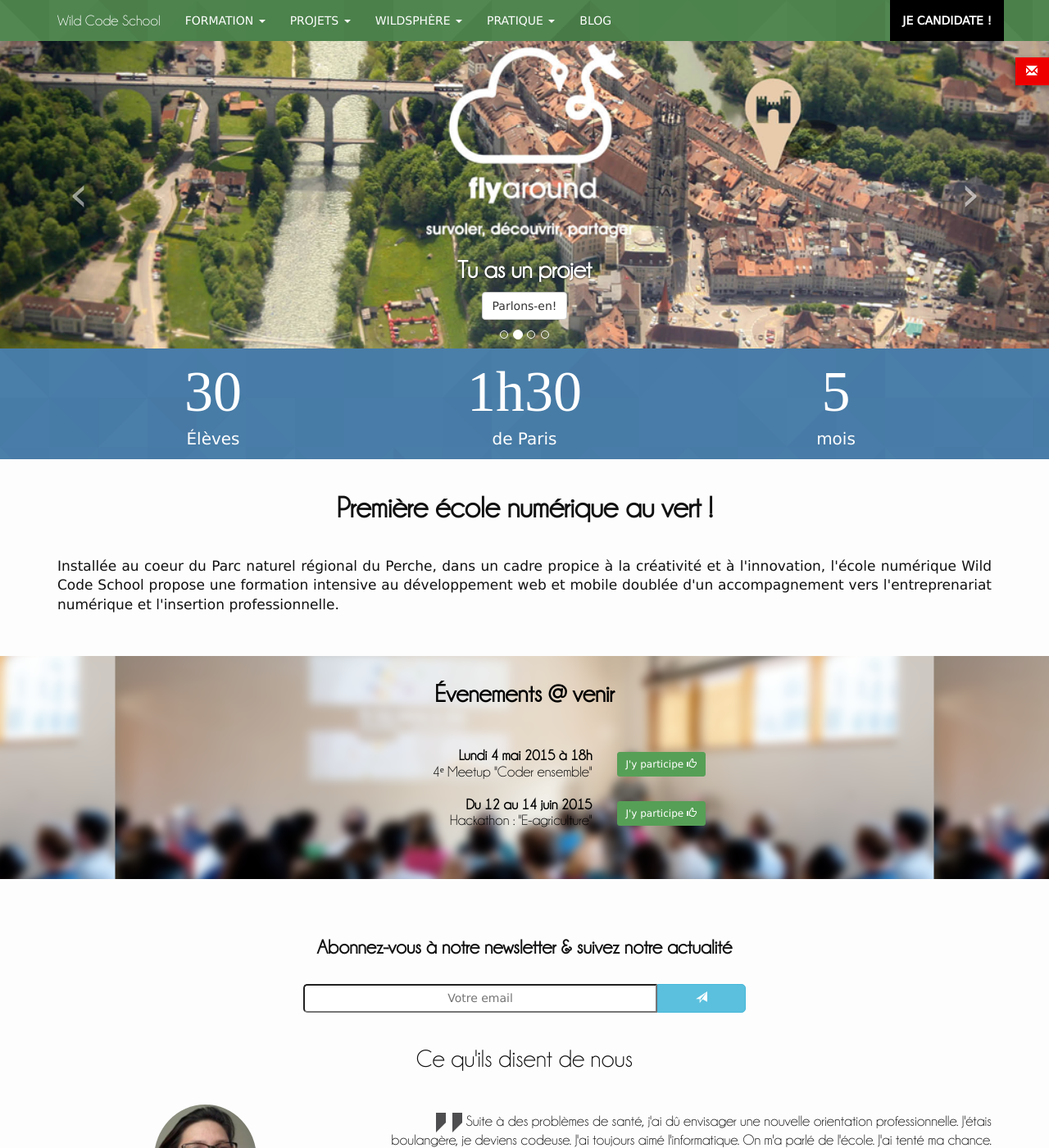
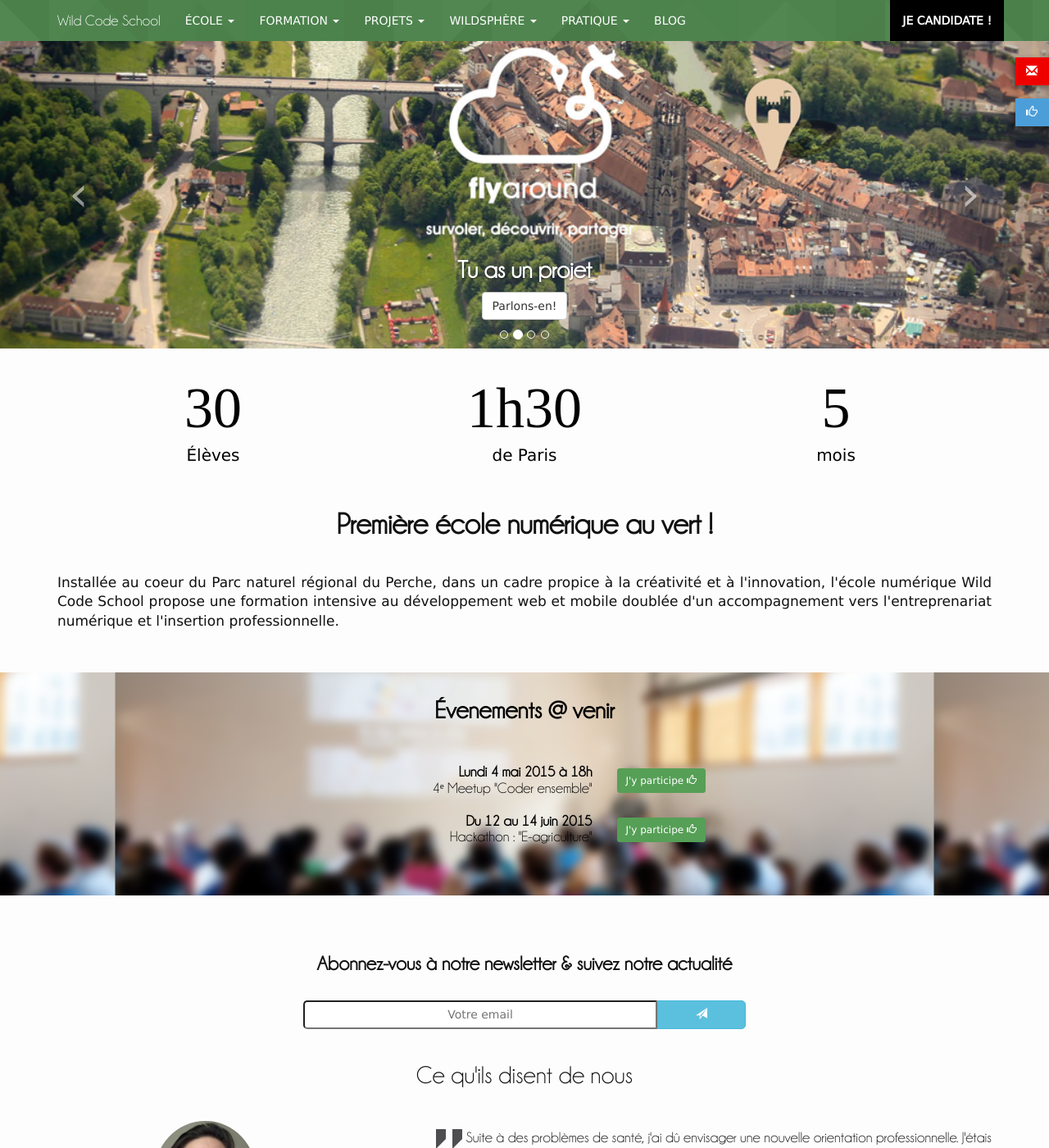
Before and after one commit to alem972/wildcodeschool.github.io, a Jekyll site: the page built from index.html, in a window 1280 px wide and 1400 px high. Shown: the whole window at 82% size. Built offline with Jekyll 4.4.1, drawn with Linux system fonts in a browser that asks for light colours; nearby versions of some CDN libraries; some web fonts are replaced; comment, search, counter and statistics services are not loaded.

Commit message:
ajout de pages + btn like + bloc article sur l'index

```diff
--- a/_includes/header.html
+++ b/_includes/header.html
@@ -14,43 +14,52 @@
         <ul class="nav navbar-nav">
           <!-- Dropdown ÉCOLE -->
           <li class="dropdown">
+              <a href="#" class="dropdown-toggle" data-toggle="dropdown" role="button" aria-expanded="false">ÉCOLE <span class="caret"></span></a>
+              <ul class="dropdown-menu" role="menu">
+                <li><a href="/concept">LE CONCEPT</a></li>
+                <li><a href="/qui-sommes-nous">QUI SOMMES-NOUS</a></li>
+                <li><a href="/comite-de-pilotage">COMITÉ DE PILOTAGE</a></li>
+                <li><a href="/wild-heros">PARTENAIRES</a></li>
+                <li><a href="/recrutement">RECRUTEMENT</a></li>
+              </ul>
+          </li>
+          <!-- Dropdown FORMATION -->
+          <li class="dropdown">
               <a href="#" class="dropdown-toggle" data-toggle="dropdown" role="button" aria-expanded="false">FORMATION <span class="caret"></span></a>
               <ul class="dropdown-menu" role="menu">
-                <li><a href="/concept">LE CONCEPT</a></li>
                 <li><a href="/programme">PROGRAMME</a></li>
                 <li><a href="/debouches">DÉBOUCHÉS</a></li>
+                <li><a href="/formateurs">FORMATEURS</a></li>
                 <li><a href="/candidats">DEVENIR ÉLÈVE</a></li>
-                <li><a href="/qui-sommes-nous">QUI SOMMES-NOUS</a></li>
+                <li><a href="/financement">FINANCEMENT</a></li>
               </ul>
           </li>
           <!-- Dropdown PROJETS -->
           <li class="dropdown">
               <a href="#" class="dropdown-toggle" data-toggle="dropdown" role="button" aria-expanded="false">PROJETS <span class="caret"></span></a>
               <ul class="dropdown-menu" role="menu">
-                <li><a href="/projets-des-eleves">PROJETS DES ÉLÈVES</a></li>
-                <li><a href="/evenements">ÉVENEMENTS</a></li>
-                <li><a href="/du-numerique-a-l-ecole">DU NUMÉRIQUE À L'ÉCOLE</a></li>
-                <li><a href="/deposer-un-projet">DÉPOSER UN PROJET</a></li>
+                <li><a href="/projets-des-eleves">RÉALISATIONS DES ÉLÈVES</a></li>
+                <li><a href="/deposer-un-projet">FAIRE UN PROJET AVEC L'ÉCOLE</a></li>
               </ul>
           </li>
           <!-- Dropdown WILDSPHÈRE -->
           <li class="dropdown">
               <a href="#" class="dropdown-toggle" data-toggle="dropdown" role="button" aria-expanded="false">WILDSPHÈRE <span class="caret"></span></a>
               <ul class="dropdown-menu" role="menu">
-                <li><a href="/comite-de-pilotage">COMITÉ DE PILOTAGE</a></li>
-                <li><a href="/wild-heros">WILD HEROS</a></li>
-                <li><a href="/promo-2014">PROMO 2014</a></li>
+                <li><a href="/evenements">ACTUALITÉS</a></li>
+                <li><a href="/promo-2014">LES PROMOS</a></li>
                 <li><a href="/mentors">MENTORS</a></li>
-                <li><a href="/devenez-partenaire">DEVENEZ PARTENAIRE</a></li>
+                <li><a href="/du-numerique-a-l-ecole">KIDS CODE</a></li>
+               <!--  <li><a href="/devenez-partenaire">DEVENEZ PARTENAIRE</a></li> -->
               </ul>
           </li>
           <!-- Dropdown PRATIQUE -->
           <li class="dropdown">
               <a href="#" class="dropdown-toggle" data-toggle="dropdown" role="button" aria-expanded="false">PRATIQUE <span class="caret"></span></a>
               <ul class="dropdown-menu" role="menu">
-                <li><a href="/le-lieu">LE LIEU</a></li>
-                <li><a href="/foire-aux-questions">FOIRE AUX QUESTIONS</a></li>
-                <li><a href="/kit-de-presse">KIT DE PRESSE</a></li>
+                <li><a href="/le-lieu">LOCALISATION</a></li>
+                <li><a href="/foire-aux-questions">FAQ</a></li>
+                <li><a href="/kit-de-presse">PRESSE</a></li>
               </ul>
           </li>
           <li><a href="/blog.html">BLOG</a></li>
@@ -64,3 +73,34 @@
 
 
   <a href="/nous-contacter" class="btn-nous-contacter btn btn-rouge" role="button"><span class="glyphicon glyphicon-envelope"></span> &nbsp; Nous contacter &nbsp; &nbsp; &nbsp; &nbsp; &nbsp; &nbsp;</a>
+
+
+
+  <div class="btn-group btn-rs">
+      <button type="button" class="btn btn-like dropdown-toggle" data-toggle="dropdown" aria-expanded="false">
+        <span class="glyphicon glyphicon-thumbs-up"></span> &nbsp; Nos réseaux sociaux <span class="caret"></span> &nbsp; &nbsp; &nbsp;
+      </button>
+      <ul class="dropdown-menu" role="menu">
+
+        <li>
+          <a href="https://www.facebook.com/wildcodeschool" rel="nofollow" target="_blank" title="Nous sommes sur sur Facebook">facebook</a>
+        </li>
+
+        <li>
+          <a href="https://github.com/WildCodeSchool/" rel="nofollow" target="_blank" title="Nous sommes sur GitHub">GitHub</a>
+        </li>
+
+        <li>
+          <a href="http://www.scoop.it/t/wcs" rel="nofollow" target="_blank" title="Nous sommes sur Scoop.it!">Scoop.it!</a>
+        </li>
+
+        <li>
+          <a href="https://twitter.com/WildCodeSchool" rel="nofollow" target="_blank" title="Nous sommes sur Twitter">twitter</a>
+        </li>
+
+        <li>
+          <a href="https://www.youtube.com/channel/UCi99G_0QPx5sYsK8zdvQzfw/" rel="nofollow" target="_blank" title="Nous sommes sur YouTube">YouTube</a>
+        </li>
+
+      </ul>
+    </div>
--- a/_layouts/post.html
+++ b/_layouts/post.html
@@ -18,7 +18,7 @@
 
 
     <div class="btn-group btn-blog-partage">
-      <button type="button" class="btn btn-orange dropdown-toggle" data-toggle="dropdown" aria-expanded="false">
+      <button type="button" class="btn btn-like dropdown-toggle" data-toggle="dropdown" aria-expanded="false">
         <span class="glyphicon glyphicon-heart"></span> &nbsp; Partagez cet article <span class="caret"></span> &nbsp; &nbsp; &nbsp;
       </button>
       <ul class="dropdown-menu" role="menu">
--- a/_sass/_base.scss
+++ b/_sass/_base.scss
@@ -19,12 +19,51 @@
 }
 
 
-
-.btn-blog-partage{
+.btn-rs{
     position: fixed;
     z-index: 101;
     right: -190px;
     top: 120px;
+    border-radius: 0px;
+    box-shadow: -3px 3px 7px rgba(0, 0, 0, 0.4);
+    width: 231px; /* fix chrome */
+    &:hover{
+        right: -25px;
+    }
+
+    .dropdown-menu {
+        width: 210px;
+        border-radius: 0px;
+        margin-top: -1px;
+        background-color: #4C9ED9;
+        border-color: #4C9ED9;
+        color: #FFF;
+        box-shadow: -3px 3px 7px rgba(0, 0, 0, 0.4);
+    }
+    .dropdown-menu > li > a {
+        color: #FFF;
+        background-color: #4C9ED9;
+        &:hover{
+            text-decoration: none;
+            color: #000;
+            background-color: #79bae8;
+        }
+        &:focus{
+            text-decoration: none;
+            color: #000;
+            background-color: #79bae8;
+        }
+    }
+}
+
+
+
+
+.btn-blog-partage{
+    position: fixed;
+    z-index: 100;
+    right: -190px;
+    top: 170px;
     border-radius: 0px;
     box-shadow: -3px 3px 7px rgba(0, 0, 0, 0.4);
     width: 231px; /* fix chrome */
@@ -38,8 +77,8 @@
         width: 210px;
         border-radius: 0px;
         margin-top: -1px;
-        background-color: #ff8a00;
-        border-color: #ff8a00;
+        background-color: #4C9ED9;
+        border-color: #4C9ED9;
         color: #FFF;
         box-shadow: -3px 3px 7px rgba(0, 0, 0, 0.4);
     }
@@ -48,12 +87,12 @@
         &:hover{
             text-decoration: none;
             color: #000;
-            background-color: #f38300;
+            background-color: #79bae8;
         }
         &:focus{
             text-decoration: none;
             color: #000;
-            background-color: #f38300;
+            background-color: #79bae8;
         }
     }
 }
@@ -68,15 +107,15 @@
         border-color: #508550;
     }
 }
-.btn-orange{
+.btn-like{
     color: #FFF;
-    background-color: #ff8a00;
-    border-color: #ff8a00;
+    background-color: #4C9ED9;
+    border-color: #4C9ED9;
     border-radius: 0px;
     &:hover{
         color: #FFF;
-        background-color: #f38300;
-        border-color: #f38300;
+        background-color: #79bae8;
+        border-color: #79bae8;
     }
 }
 
@@ -280,18 +319,20 @@
 /* Trois  chiffres clés */
 
 .trois{
-    background-image: url(../img/poly/polybleuclair.png);
+    //background-image: url(../img/poly/polybleuclair.png);
+    margin-top: 20px;
+    color: black;
     .sheandytroischiffres p{
         padding-top: 0px;
         font-family: "sheandy";
         font-size: 70px;
-        color: #FFF;
+
     }
     .troischiffres p{
         font-size: 20px;
         margin-top: -20px;
         padding-bottom: 0px;
-        color:#FFF;
+
     }
 }
 
@@ -639,13 +680,30 @@
 
 .blog-accueil{
     color: #000;
+    .titre{
+        @media (min-width: 768px){
+            height: 7rem;
+        }
         a{
             text-decoration: none;
             color: #000;
         }
+    }
+    .article-img{
+        @media (min-width: 768px){
+            height: 23rem;
+        }
+        @media (min-width: 1200px){
+            height: 28rem;
+        }
+        img{
+        }
+    }
+    .article{
         p{
             text-decoration: none;
             color: #000;
+        }
     }
 }
 
--- a/index.html
+++ b/index.html
@@ -237,9 +237,15 @@
     <div class="row">
       {% for post in site.posts limit:3 %}
         <div class="col-sm-4 blog-accueil">
-          <a href="{{ post.url }}"><p class="text-center"><strong>{{ post.title }}</strong></p></a>
-          <a href="{{ post.url }}">{{ post.excerpt }}</a>
-          <a href="{{ post.url }}"><p>{{ post.content | strip_html | truncatewords:60 }}</p></a>
+          <div class="titre">
+            <a href="{{ post.url }}"><p class="text-center"><strong>{{ post.title }}</strong></p></a>
+          </div>
+          <div class="article-img">
+            <a href="{{ post.url }}">{{ post.excerpt }}</a>
+          </div>
+          <div class="article">
+            <a href="{{ post.url }}"><p>{{ post.content | strip_html | truncatewords:60 }}</p></a>
+          </div>
         </div>
       {% endfor %}
     </div>
```
Also changed, not shown: financement.html (added, +7 -0 lines), formateurs.html (added, +7 -0 lines), qui-sommes-nous.html (+0 -15 lines), recrutement.html (added, +11 -0 lines). Lines whose indentation alone changed are shown as unchanged.
